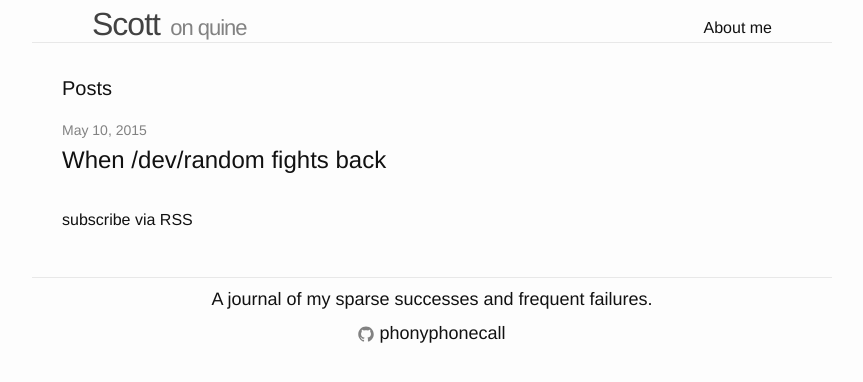
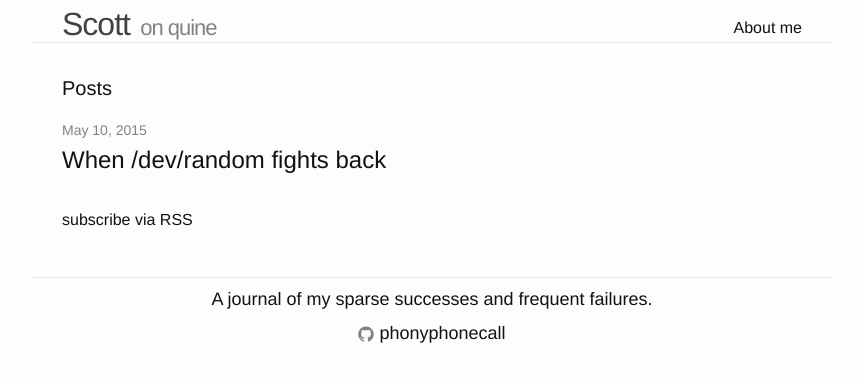
Before and after one commit to quine-io/scott.quine-io.github.io, a Jekyll site: the page built from index.html, in a window 1280 px wide. Shown: the top 382 px of the page, without its empty margins (208-1071 px from the left). Built offline with Jekyll 4.4.1, drawn with Linux system fonts in a browser that asks for light colours.

Commit message:
realign title

```diff
--- a/_includes/header.html
+++ b/_includes/header.html
@@ -1,6 +1,6 @@
 <header class="site-header">
 
-  <div class="wrapper">
+  <div class="header-wrapper" >
 
     <a class="site-title" href="{{ site.baseurl }}/">{{ site.title }}</a>
     <span class="site-subtitle">&nbsp;&nbsp;</span>
--- a/_sass/_base.scss
+++ b/_sass/_base.scss
@@ -171,6 +171,22 @@ pre {
 }
 
 
+.header-wrapper {
+    max-width: -webkit-calc(#{$content-width} - (#{$spacing-unit} * 2));
+    max-width:         calc(#{$content-width} - (#{$spacing-unit} * 2));
+    margin-right: auto;
+    margin-left: auto;
+    // padding-right: $spacing-unit;
+    // padding-left: $spacing-unit;
+    @extend %clearfix;
+
+    @include media-query($on-laptop) {
+        max-width: -webkit-calc(#{$content-width} - (#{$spacing-unit}));
+        max-width:         calc(#{$content-width} - (#{$spacing-unit}));
+        padding-right: $spacing-unit / 2;
+        padding-left: $spacing-unit / 2;
+    }
+}
 
 /**
  * Clearfix
```
